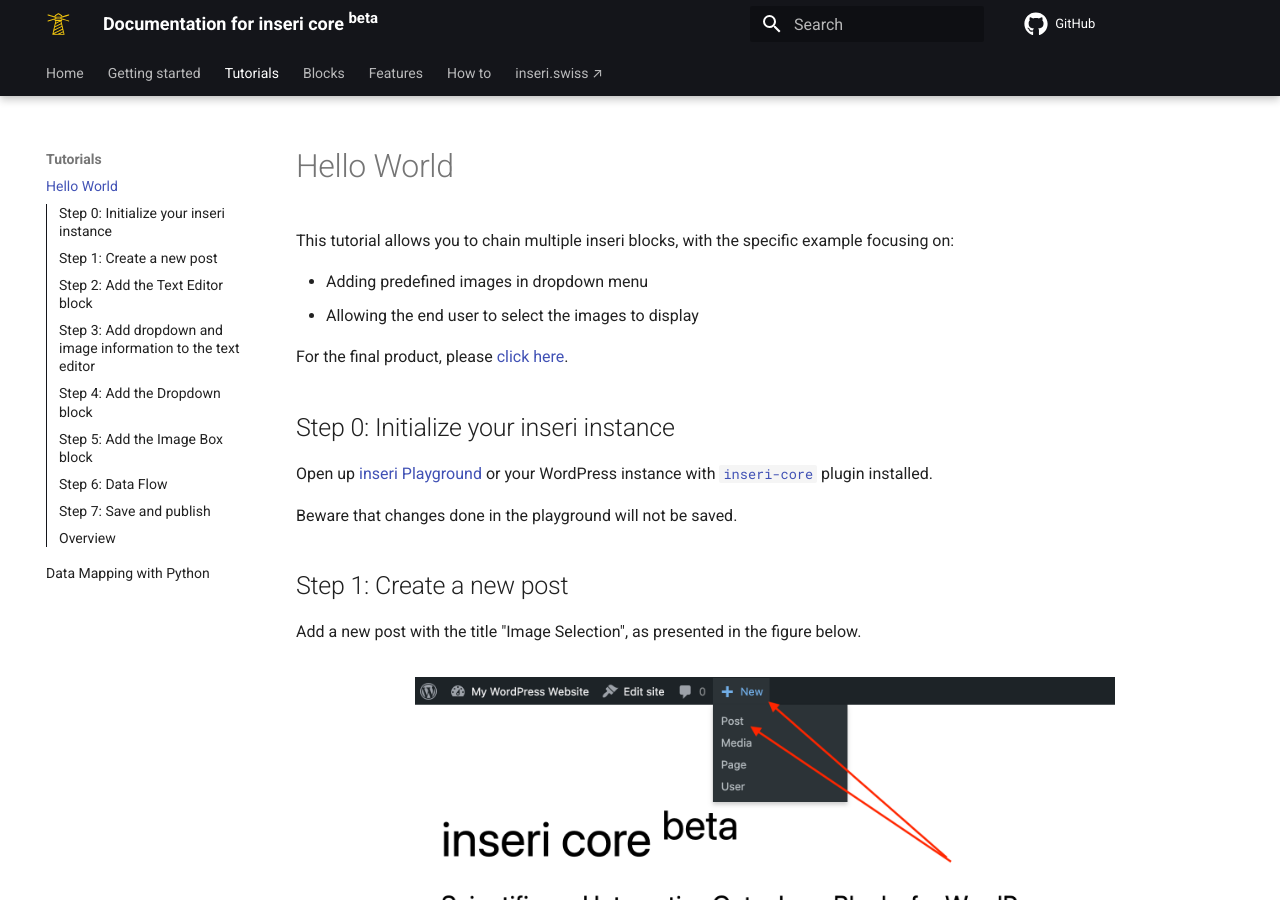
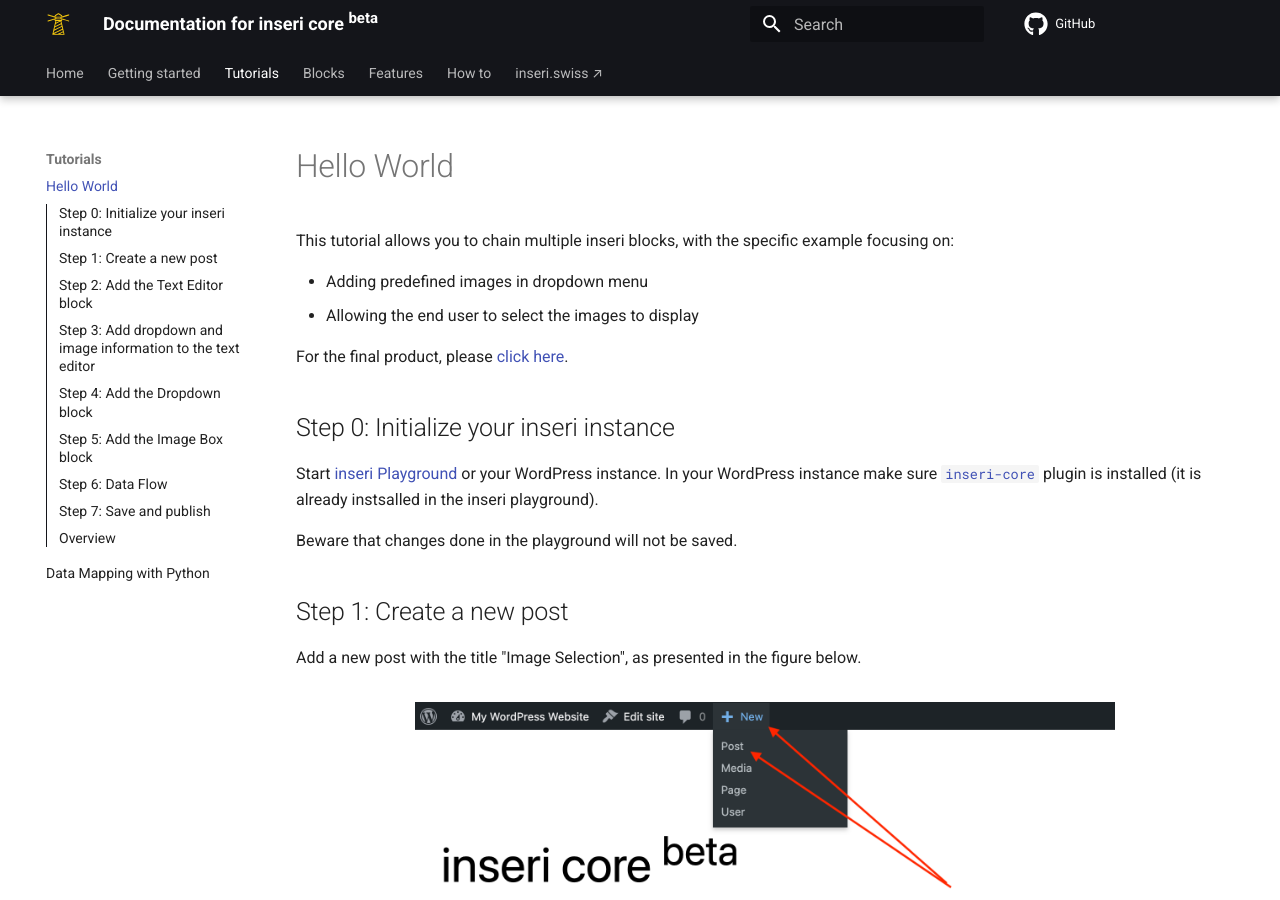
Before and after one commit to inseri-swiss/inseri-core-wp, an MkDocs documentation site: the page built from docs/tutorials/hello_world.md, in a window 1280 px wide and 900 px high. Built offline with MkDocs 1.6.1 and Material for MkDocs 9.7.7, drawn with Linux system fonts in a browser that asks for light colours; comment, search, counter and statistics services are not loaded.

Commit message:
docs: improve hello world tutorial

```diff
--- a/docs/tutorials/hello_world.md
+++ b/docs/tutorials/hello_world.md
@@ -9,7 +9,7 @@ For the final product, please [click here](https://inseri.swiss/2023/02/hello-wo
 
 ## Step 0: Initialize your inseri instance
 
-Open up [inseri Playground](https://playground.inseri.swiss){:target="\_blank"} or your WordPress instance with [`inseri-core`](https://wordpress.org/plugins/inseri-core/){:target="\_blank"} plugin installed.
+Start [inseri Playground](https://playground.inseri.swiss){:target="\_blank"} or your WordPress instance. In your WordPress instance make sure [`inseri-core`](https://wordpress.org/plugins/inseri-core/){:target="\_blank"} plugin is installed (it is already instsalled in the inseri playground).
 
 Beware that changes done in the playground will not be saved.
 
```
